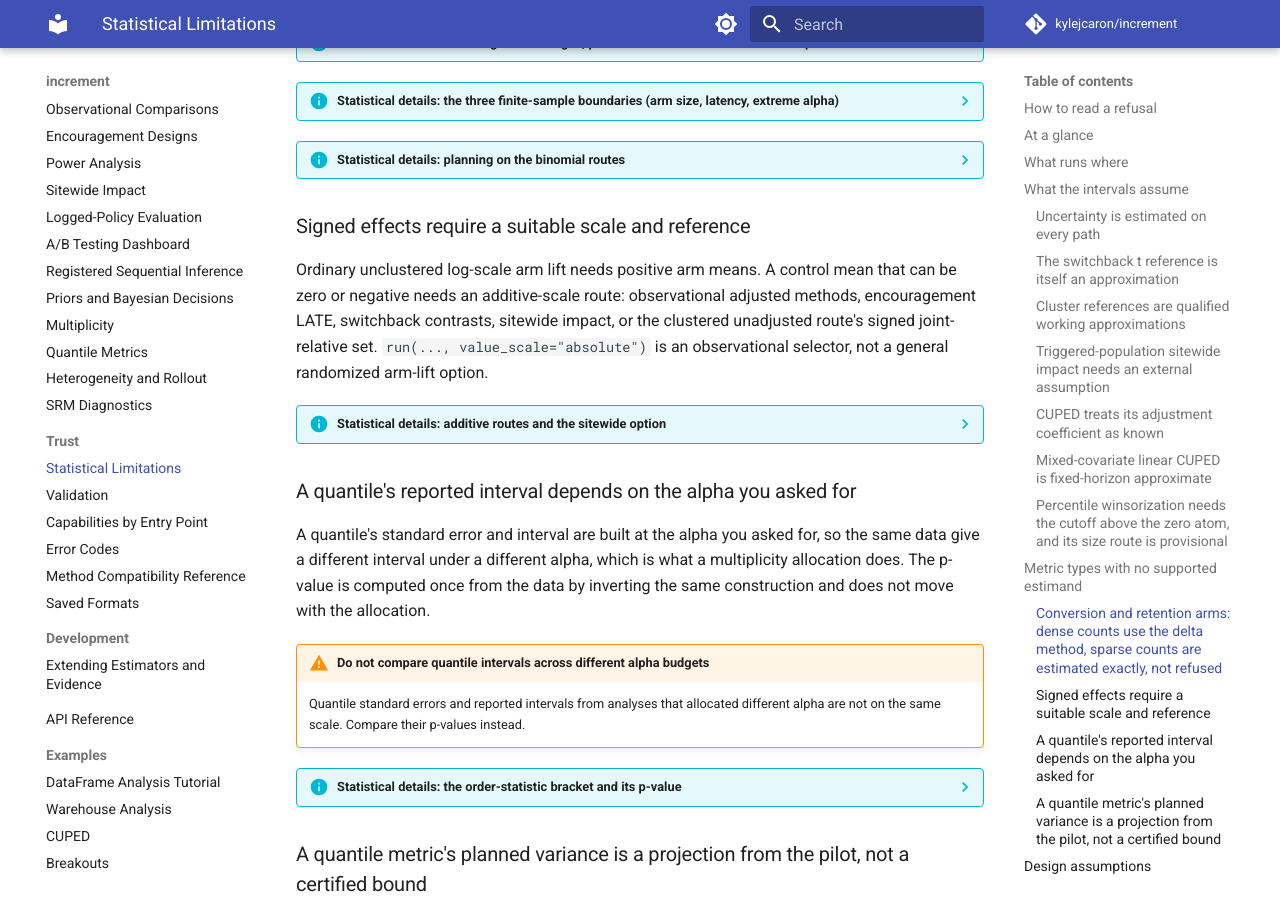
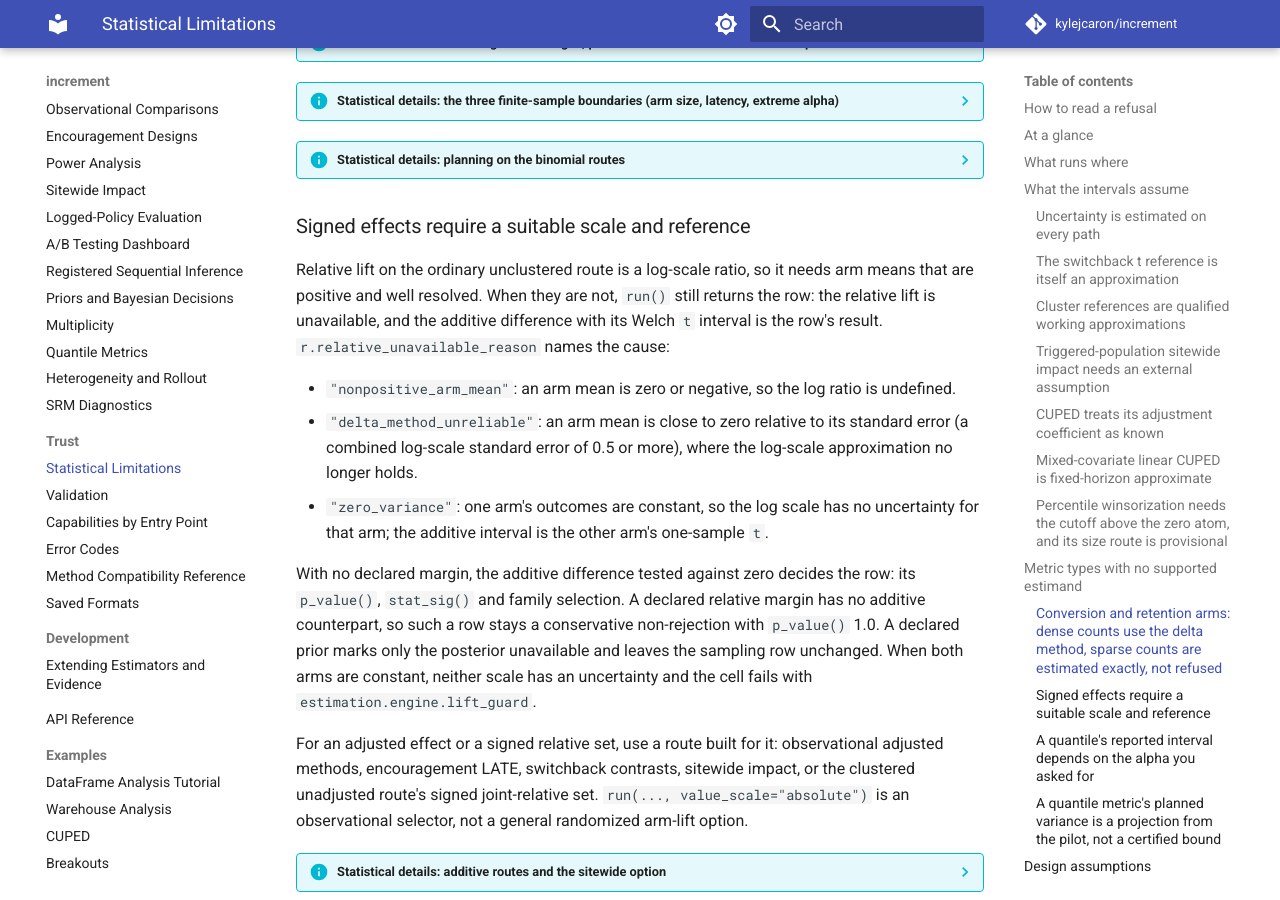
Before and after one commit to kylejcaron/increment, an MkDocs documentation site: the page built from docs/limitations.md, in a window 1280 px wide and 900 px high, scrolled down 8422 px. Built offline with MkDocs 1.6.1 and Material for MkDocs 9.7.7, drawn with Linux system fonts in a browser that asks for light colours; comment, search, counter and statistics services are not loaded; some of the changed text lies outside the part shown.

Commit message:
fix: keep the additive interval when a near-zero or constant arm blocks relative lift
The delta-method guard message is left as it was: guard display text reaches readout source snapshot ids through posterior_reason_context, so rewording it moved the pinned asof-lift snapshot ids. Rows now name the condition in their note instead.

```diff
--- a/docs/limitations.md
+++ b/docs/limitations.md
@@ -52,7 +52,7 @@
 | [CUPED treats its adjustment coefficient as known](#cuped-treats-its-adjustment-coefficient-as-known) | approximation | Coefficient treated as known: interval narrower than a known-coefficient comparator in the tested design (equal allocation, one homogeneous slope); unequal allocation and arm-specific slopes untested. |
 | [Mixed-covariate linear CUPED is fixed-horizon approximate](#mixed-covariate-linear-cuped-is-fixed-horizon-approximate) | approximation | HC2 uncertainty and a Bell–McCaffrey Student-t reference are working approximations, not finite-sample coverage. |
 | [Conversion and retention follow count-based inference routes](#conversion-and-retention-arms-dense-counts-use-the-delta-method-sparse-counts-are-estimated-exactly-not-refused) | scope of guarantee | Reading a conversion or retention interval's route, size limits, or extreme alpha. |
-| [Signed effects require a suitable scale and reference](#signed-effects-require-a-suitable-scale-and-reference) | assumption | A control mean can be zero or negative. |
+| [Signed effects require a suitable scale and reference](#signed-effects-require-a-suitable-scale-and-reference) | assumption | A control mean can be zero, negative or close to zero, or one arm's outcomes are constant. |
 | [A quantile's reported interval depends on the alpha you asked for](#a-quantiles-reported-interval-depends-on-the-alpha-you-asked-for) | scope of guarantee | Comparing quantile intervals across analyses that used different alpha. |
 | [A quantile metric's planned variance is a projection from the pilot, not a certified bound](#a-quantile-metrics-planned-variance-is-a-projection-from-the-pilot-not-a-certified-bound) | approximation | Sizing a quantile experiment from a pilot, especially far past the pilot's size. |
 | [Switchback carryover is assumed away, not tested](#switchback-carryover-is-assumed-away-not-tested) | assumption | Choosing a switchback washout; nothing checks that carryover has faded. |
@@ -435,9 +435,11 @@
     or unrepresentable joint covariance sets `relative_unavailable_reason`; additive
     output survives rather than being replaced by a clipped covariance or fabricated
     relative precision. Scalar posterior decision probabilities are not recovered
-    from a joint frequentist set. A fixed-horizon mean row whose arm mean is not
-    positive (`relative_unavailable_reason="nonpositive_arm_mean"`) has no relative
-    scale at all; with no declared absolute margin its decision is the additive
+    from a joint frequentist set. A fixed-horizon mean row whose arm summaries block the
+    log scale (`relative_unavailable_reason` is `"nonpositive_arm_mean"`,
+    `"delta_method_unreliable"` or `"zero_variance"`; see
+    [signed effects](#signed-effects-require-a-suitable-scale-and-reference)) has no
+    relative interval; with no declared absolute margin its decision is the additive
     difference tested against zero under the reference its additive interval was cut
     from, so `p_value()`, `stat_sig()` and family selection read that scale. A
     declared relative margin also prevents this zero-reference fallback; in that
@@ -985,20 +987,39 @@
 
 ### Signed effects require a suitable scale and reference
 
-Ordinary unclustered log-scale arm lift needs positive arm means. A control mean that can
-be zero or negative needs an additive-scale route: observational adjusted methods,
-encouragement LATE, switchback contrasts, sitewide impact, or the clustered unadjusted
-route's signed joint-relative set. `run(..., value_scale="absolute")` is an
-observational selector, not a general randomized arm-lift option.
+Relative lift on the ordinary unclustered route is a log-scale ratio, so it needs arm means
+that are positive and well resolved. When they are not, `run()` still returns the row: the
+relative lift is unavailable, and the additive difference with its Welch `t` interval is the
+row's result. `r.relative_unavailable_reason` names the cause:
+
+- `"nonpositive_arm_mean"`: an arm mean is zero or negative, so the log ratio is undefined.
+- `"delta_method_unreliable"`: an arm mean is close to zero relative to its standard error
+  (a combined log-scale standard error of 0.5 or more), where the log-scale approximation
+  no longer holds.
+- `"zero_variance"`: one arm's outcomes are constant, so the log scale has no uncertainty
+  for that arm; the additive interval is the other arm's one-sample `t`.
+
+With no declared margin, the additive difference tested against zero decides the row: its
+`p_value()`, `stat_sig()` and family selection. A declared relative margin has no additive
+counterpart, so such a row stays a conservative non-rejection with `p_value()` 1.0. A declared
+prior marks only the posterior unavailable and leaves the sampling row unchanged. When both
+arms are constant, neither scale has an uncertainty and the cell fails with
+`estimation.engine.lift_guard`.
+
+For an adjusted effect or a signed relative set, use a route built for it: observational
+adjusted methods, encouragement LATE, switchback contrasts, sitewide impact, or the
+clustered unadjusted route's signed joint-relative set. `run(..., value_scale="absolute")`
+is an observational selector, not a general randomized arm-lift option.
 
 ??? info "Statistical details: additive routes and the sitewide option"
-    Prior-free adjusted and clustered unadjusted routes preserve additive inference
-    and signed joint-relative sets. A negative control mean is allowed; a zero one
-    can leave no finite ratio point. Ordinary unclustered log-scale arm lift still
-    requires positive means. Absolute-scale estimation is supported directly by
-    observational adjusted methods, encouragement LATE, switchback contrasts,
-    and sitewide impact APIs; `run(..., value_scale="absolute")` remains an
-    observational selector rather than a general randomized arm-lift option.
+    The additive interval uses each arm's own standard error and size (a
+    Welch-Satterthwaite `t`), so translating every outcome by a constant leaves it
+    unchanged: control means of 0.1 and -0.05 on otherwise identical data give the same
+    interval. Prior-free adjusted and clustered unadjusted routes preserve additive
+    inference and signed joint-relative sets; a negative control mean is allowed there, and
+    a zero one can leave no finite ratio point. Absolute-scale estimation is supported
+    directly by observational adjusted methods, encouragement LATE, switchback contrasts,
+    and sitewide impact APIs.
 
     A randomized experiment is not shut out, though. `sitewide()` derives an additive
     effect directly from enrolled-arm moments, so it is a conditional randomized route for a
```
Also changed, not shown: docs/api.md (+19 -0 lines), docs/guides/reading-results.md (+26 -20 lines), 12 other files.
